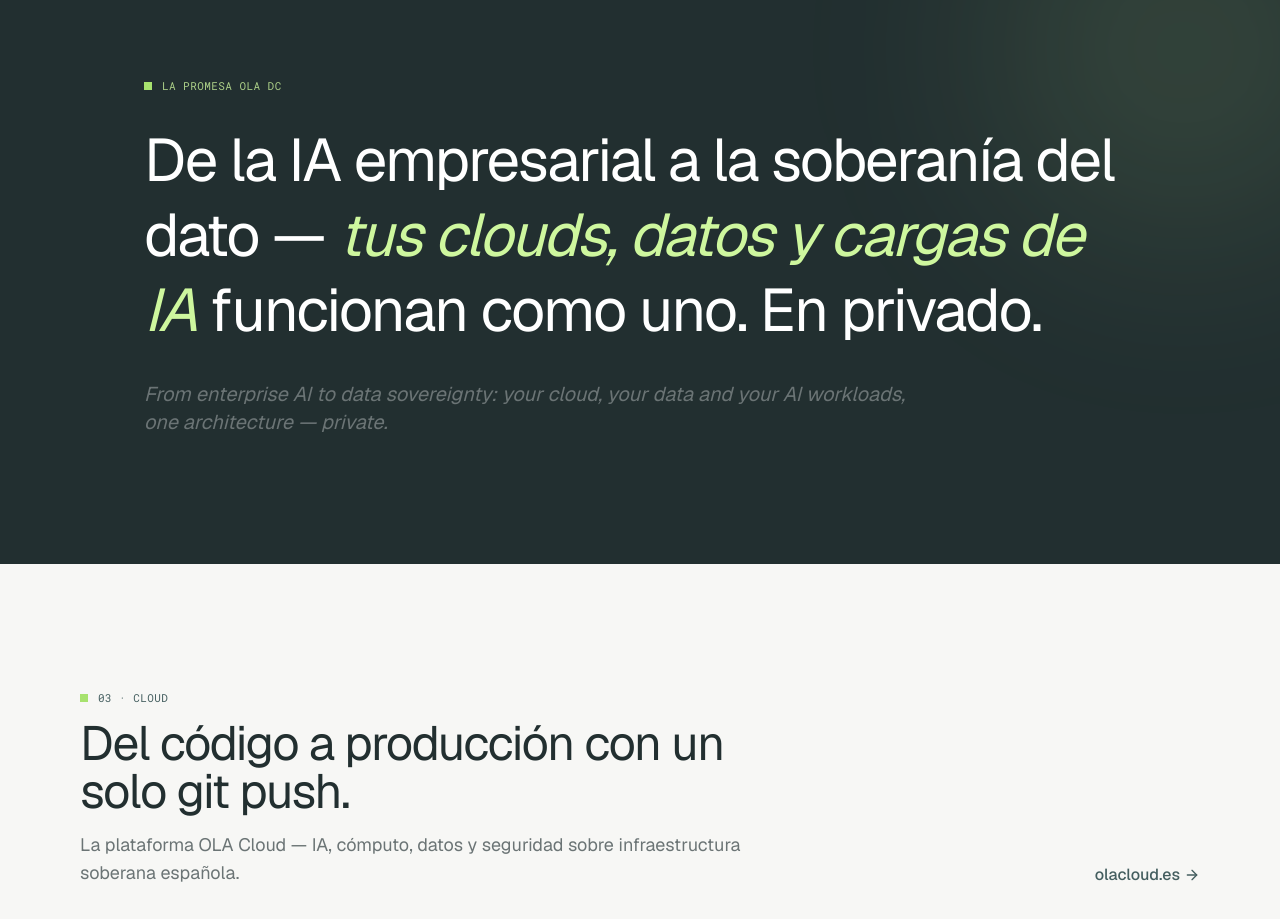
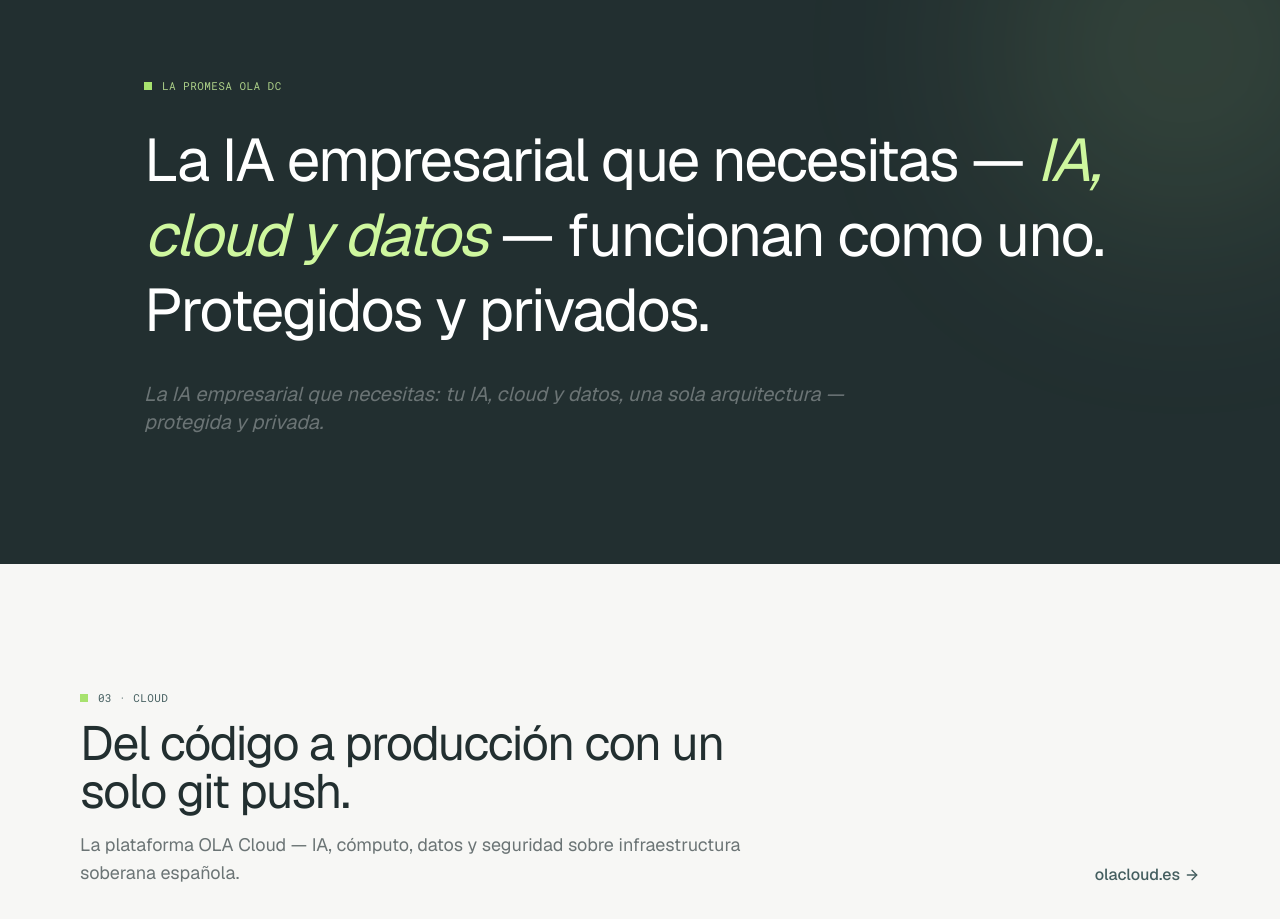
Before and after one commit to cloudindev/oladatacenter, a Next.js app: page / in a window 1280 px wide. Shown: the part 3600-4519 px from the top of the page. Built offline with nearby package versions, Linux system fonts and the light colour scheme; a web font is replaced by a local one.

Commit message:
content(promise): update headline and subtitle copy

```diff
--- a/src/components/sections/PromiseSection.tsx
+++ b/src/components/sections/PromiseSection.tsx
@@ -17,15 +17,15 @@ export function PromiseSection() {
         <SectionLabel className="text-primary/80 mb-8">{t("THE OLA DC PROMISE", "LA PROMESA OLA DC")}</SectionLabel>
 
         <h2 className="text-3xl md:text-5xl lg:text-6xl font-normal tracking-tight text-white mb-8 leading-tight">
-          {t("From enterprise AI to data sovereignty — ", "De la IA empresarial a la soberanía del dato — ")}
-          <span className="text-primary italic">{t("your clouds, data and AI workloads", "tus clouds, datos y cargas de IA")}</span>
-          {t(" work as one. Privately.", " funcionan como uno. En privado.")}
+          {t("The enterprise AI you need — ", "La IA empresarial que necesitas — ")}
+          <span className="text-primary italic">{t("AI, cloud and data", "IA, cloud y datos")}</span>
+          {t(" — work as one. Protected and private.", " — funcionan como uno. Protegidos y privados.")}
         </h2>
 
         <p className="text-lg md:text-xl text-text-muted italic max-w-3xl">
           {t(
-            "De la IA empresarial a la soberanía del dato: tu cloud, tus datos y tus cargas de IA, una sola arquitectura — privada.",
-            "From enterprise AI to data sovereignty: your cloud, your data and your AI workloads, one architecture — private."
+            "The enterprise AI you need: your AI, cloud and data, one architecture — protected and private.",
+            "La IA empresarial que necesitas: tu IA, cloud y datos, una sola arquitectura — protegida y privada."
           )}
         </p>
       </div>
```
